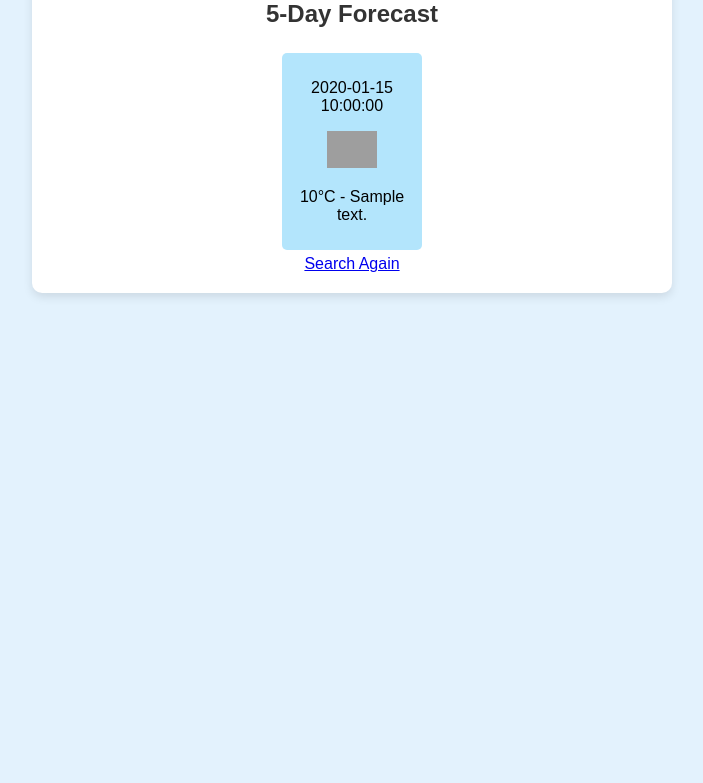
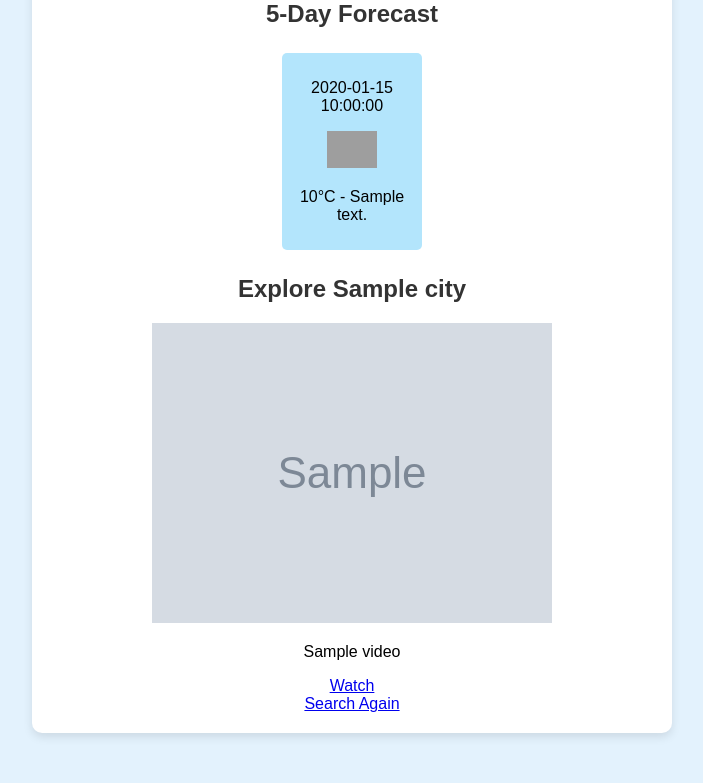
Before and after one commit to Akeab-tame/Weather_app, a Flask app: template templates/result.html in a window 1280 px wide. Shown: the part 612-1395 px from the top of the page, without its empty margins (288-991 px from the left). Before the commit the page ends 909 px from the top, so only its background shows below. Run offline with Flask 2, Linux system fonts and the light colour scheme; the template is opened without the code that fills it: most values are stand-ins (such as "Sample title", 1, 10 or a date in 2020); grey boxes marked "Sample" are stand-in pictures; grey boxes are pictures that could not be loaded.

Commit message:
adding the youtube information of the address searched by user

```diff
--- a/app.py
+++ b/app.py
@@ -76,11 +76,12 @@ def get_weather():
     youtube_response = requests.get(YOUTUBE_SEARCH_URL, params=youtube_params).json()
     videos = []
     for item in youtube_response.get('items', []):
-        videos.append({
-            'title': item['snippet']['title'],
-            'videoId': item['id']['videoId'],
-            'thumbnail': item['snippet']['thumbnails']['default']['url']
-        })
+        if 'videoId' in item['id']:
+            videos.append({
+                'title': item['snippet']['title'],
+                'videoId': item['id']['videoId'],
+                'thumbnail': item['snippet']['thumbnails']['medium']['url']
+            })
 
     return render_template('result.html', weather=weather_data, forecast=forecast_data, videos=videos)
 
--- a/templates/result.html
+++ b/templates/result.html
@@ -27,6 +27,17 @@
             {% endfor %}
         </div>
 
+        <h2>Explore {{ weather.city }}</h2>
+        <div class="youtube-container">
+            {% for video in videos %}
+                <div class="youtube-video">
+                    <img src="{{ video.thumbnail }}" alt="{{ video.title }}">
+                    <p>{{ video.title }}</p>
+                    <a href="https://www.youtube.com/watch?v={{ video.videoId }}" target="_blank">Watch</a>
+                </div>
+            {% endfor %}
+        </div>
+
         <a href="/">Search Again</a>
     </div>
 </body>
```
Also changed, not shown: weather.db.
